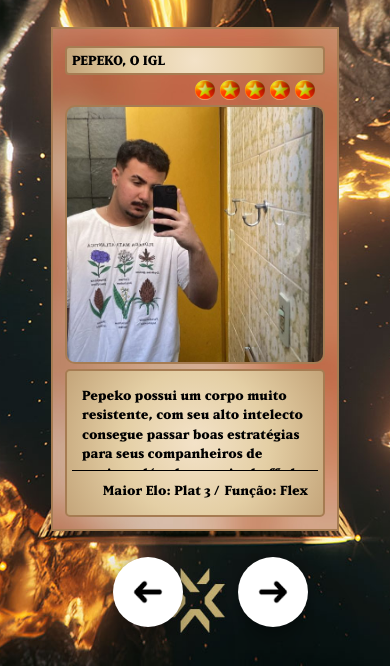
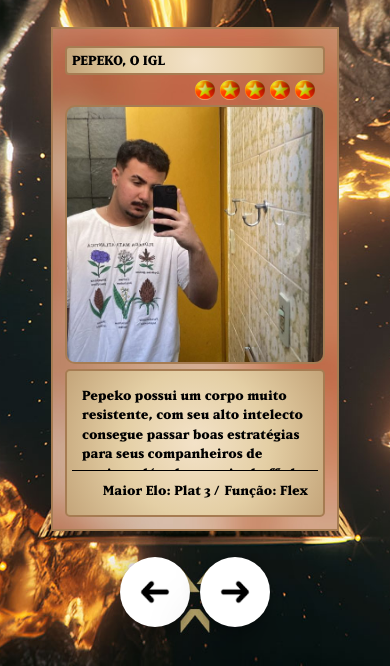
Before and after one commit to Pedro-hcl/Projeto-Dream-Team, a plain HTML site: page index.html in a window 390 px wide. Shown: the part 178-844 px from the top of the page. Drawn offline with Linux system fonts and the light colour scheme.

Commit message:
Add files via upload

```diff
--- a/src/css/responsivo.css
+++ b/src/css/responsivo.css
@@ -38,12 +38,12 @@
   }
 
   #btn-avancar {
-    right: 5%;
+    right: 20%;
 
   }
 
   #btn-voltar {
-    left: 17%;
+    left: 20%;
   }
 }
 
```
